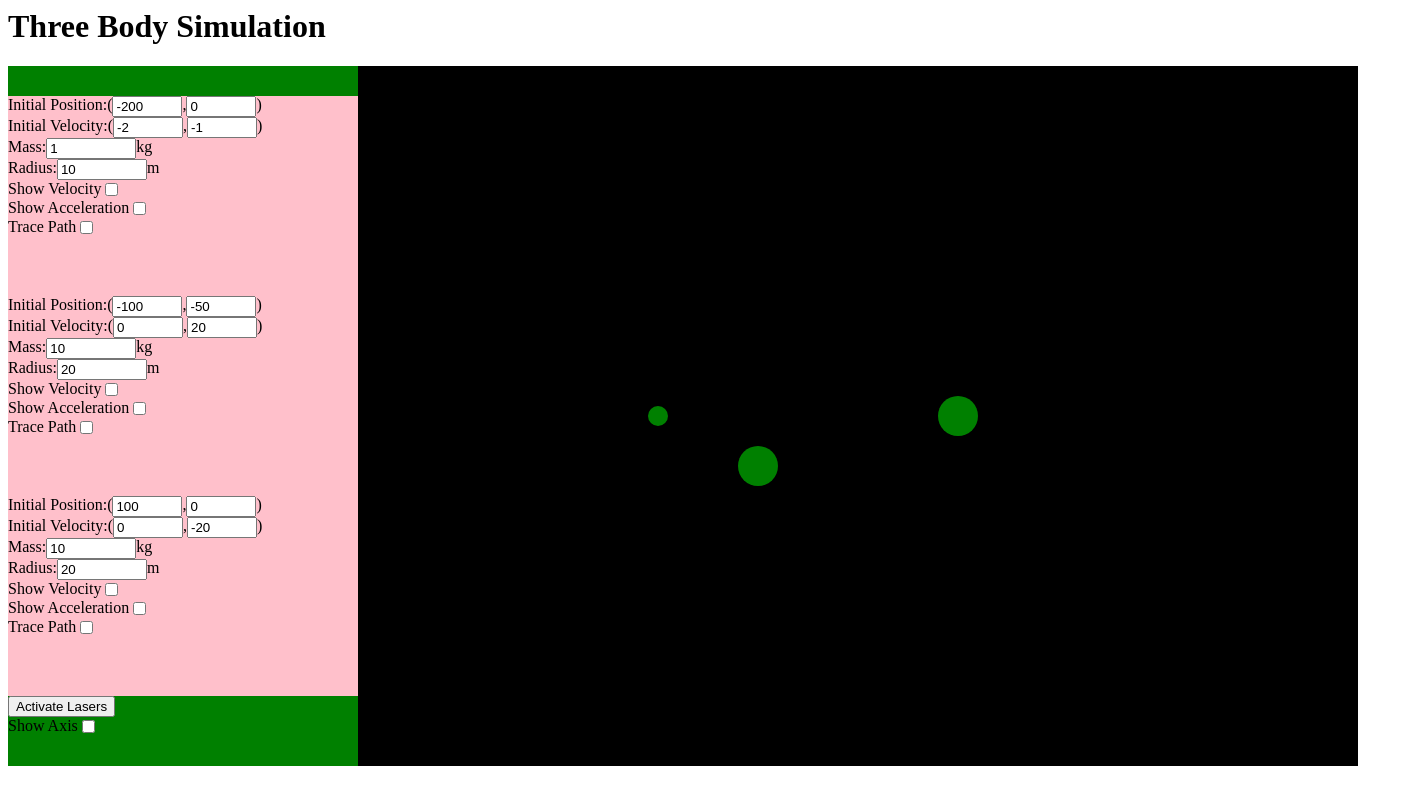
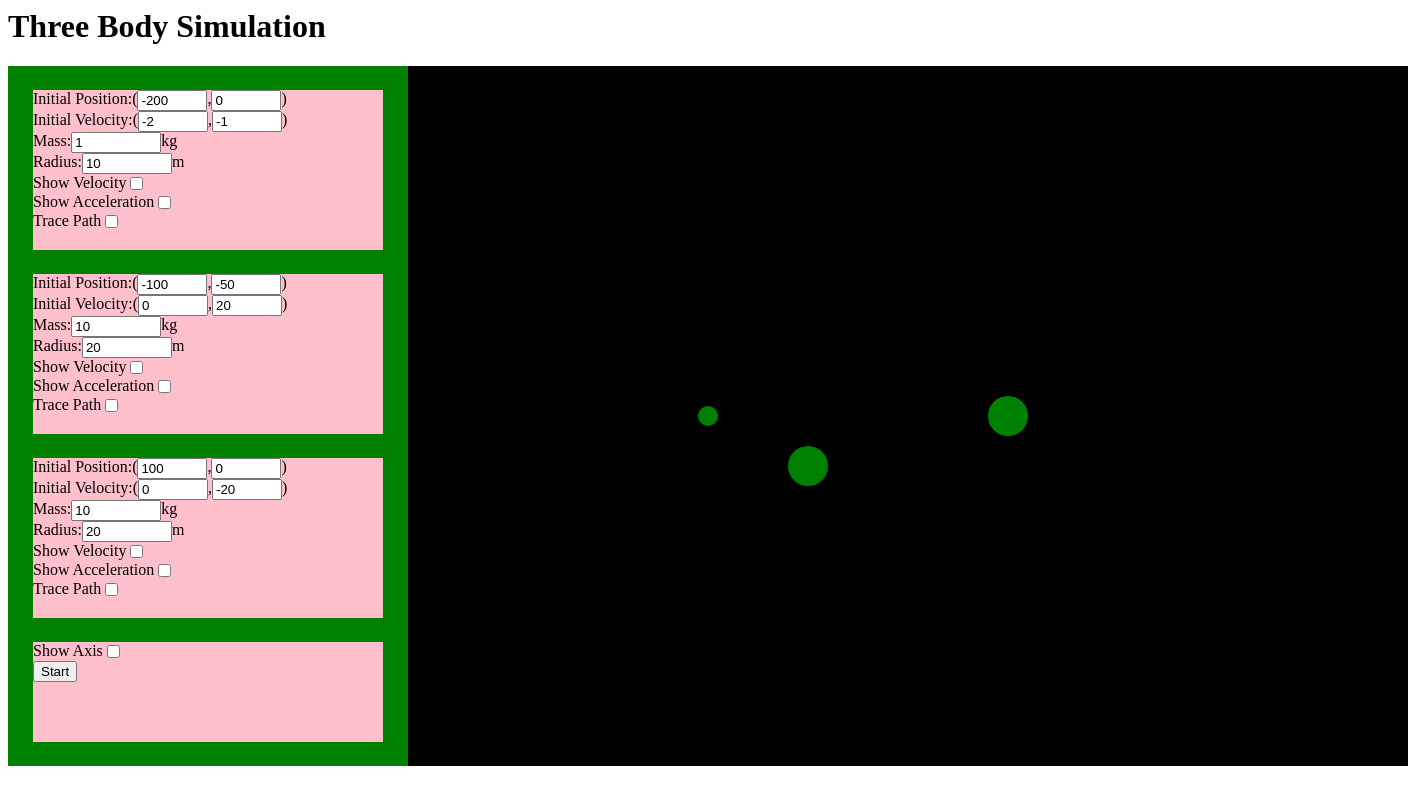
Before and after one commit to echentw/three-body, a React app: page / in a window 1280 px wide. Shown: the whole page, 1408 px wide, since content can reach past the window. Built offline with nearby package versions, Linux system fonts and the light colour scheme.

Commit message:
can play and pause

```diff
--- /dev/null
+++ b/src/components/GlobalConfigComponent.tsx
@@ -0,0 +1,27 @@
+import * as React from 'react';
+
+import { CheckBox } from './CheckBox';
+
+interface ComponentProps {
+  togglePlayPause: (play: boolean) => void;
+  toggleAxis: (on: boolean) => void;
+
+  showAxis: boolean;
+  playing: boolean;
+}
+
+export class GlobalConfigComponent extends React.Component<ComponentProps> {
+  render() {
+    return (
+      <div className="global-config-container">
+        <div className="flag-toggle">
+          <div className="text">Show Axis</div>
+          <CheckBox onToggle={this.props.toggleAxis}/>
+        </div>
+        <button onClick={() => this.props.togglePlayPause(!this.props.playing)}>
+          { this.props.playing ? 'Pause' : 'Start' }
+        </button>
+      </div>
+    );
+  }
+}
--- a/src/components/SideBar.tsx
+++ b/src/components/SideBar.tsx
@@ -1,16 +1,19 @@
 import * as React from 'react';
 
 import { VisualizationFlags } from '../main';
-import { CheckBox } from './CheckBox';
 import { PlanetConfig } from '../Planet';
 import { planetConfigs } from '../initialConfig';
 import { PlanetConfigComponent } from './PlanetConfigComponent';
+import { GlobalConfigComponent } from './GlobalConfigComponent';
 
 interface SideBarComponentProps {
   updateFlags: (planetId: number, flags: VisualizationFlags) => void;
   updatePlanetConfigs: (configs: PlanetConfig[]) => void;
-  toggleAxis: (on: boolean) => void;
-  start: () => void;
+  toggleAxis: (showAxis: boolean) => void;
+  togglePlayPause: (playing: boolean) => void;
+
+  playing: boolean;
+  showAxis: boolean;
 }
 
 interface SideBarComponentState {
@@ -138,13 +141,12 @@ export class SideBarComponent extends React.Component<SideBarComponentProps, Sid
           onChangeShowAcceleration={(on: boolean) => this.onChangeShowAcceleration(2, on)}
           onChangeShowPath={(on: boolean) => this.onChangeShowPath(2, on)}
         />
-        <button onClick={this.props.start}>
-          Activate Lasers
-        </button>
-        <div className="flag-toggle">
-          <div className="text">Show Axis</div>
-          <CheckBox onToggle={this.props.toggleAxis}/>
-        </div>
+        <GlobalConfigComponent
+          togglePlayPause={this.props.togglePlayPause}
+          toggleAxis={this.props.toggleAxis}
+          showAxis={this.props.showAxis}
+          playing={this.props.playing}
+        />
       </div>
     );
   }
--- a/src/main.tsx
+++ b/src/main.tsx
@@ -19,52 +19,66 @@ const planets = planetConfigs.map(config => new Planet(config));
 const simulator = new Simulator(planets);
 simulator.draw();
 
-function update() {
-  // Update the representation of the planet objects.
-  planets.forEach(planet => {
-    const otherPlanets = planets.filter(otherPlanet => otherPlanet !== planet);
-    planet.update(otherPlanets);
-  });
-}
-
-let STOPPED = false;
-function main() {
-  if (!STOPPED) {
-    update();
-    simulator.draw();
-    requestAnimationFrame(main);
-  }
-}
 
 import * as React from 'react';
 import * as ReactDOM from 'react-dom';
 import { SideBarComponent } from './components/SideBar';
 import './styles.scss';
 
-class Controller extends React.Component {
+interface ComponentState {
+  playing: boolean;
+  showAxis: boolean;
+}
+
+class Controller extends React.Component<{}, ComponentState> {
+  state = {
+    playing: false,
+    showAxis: true,
+  }
+
+  mainLoop = () => {
+    this.updatePlanetStates();
+    simulator.draw();
+    if (this.state.playing) {
+      requestAnimationFrame(this.mainLoop);
+    }
+  }
+
   updateFlags = (planetId: number, flags: VisualizationFlags) => {
     planets[planetId].setFlags(flags);
     simulator.draw();
   }
 
+  updatePlanetStates = () => {
+    planets.forEach(planet => {
+      const otherPlanets = planets.filter(otherPlanet => otherPlanet !== planet);
+      planet.update(otherPlanets);
+    });
+  }
+
   updatePlanetConfigs = (viewConfigs: PlanetConfig[]) => {
     const configs = JSON.parse(JSON.stringify(viewConfigs)) as PlanetConfig[];
-    STOPPED = true;
-    for (let i = 0; i < planets.length; ++i) {
-      planets[i].setInitialConditions(configs[i].initialConditions);
-      planets[i].setProperties(configs[i].properties);
-      planets[i].setFlags(configs[i].flags);
-    }
-    simulator.draw();
+    this.setState({ playing: false }, () => {
+      for (let i = 0; i < planets.length; ++i) {
+        planets[i].setInitialConditions(configs[i].initialConditions);
+        planets[i].setProperties(configs[i].properties);
+        planets[i].setFlags(configs[i].flags);
+      }
+      simulator.draw();
+    });
   }
 
-  toggleAxis = (on: boolean) => {
-    simulator.toggleAxis(on);
+  toggleAxis = (showAxis: boolean) => {
+    simulator.toggleAxis(showAxis);
+    this.setState({ showAxis });
   }
 
-  start = () => {
-    STOPPED = false;
-    main();
+  togglePlayPause = (playing: boolean) => {
+    this.setState({ playing }, () => {
+      if (this.state.playing) {
+        this.mainLoop();
+      }
+    });
   }
 
   render() {
@@ -74,7 +88,9 @@ class Controller extends React.Component {
           updateFlags={this.updateFlags}
           updatePlanetConfigs={this.updatePlanetConfigs}
           toggleAxis={this.toggleAxis}
-          start={this.start}
+          togglePlayPause={this.togglePlayPause}
+          playing={this.state.playing}
+          showAxis={this.state.showAxis}
         />
       </div>
     );
--- a/src/styles.scss
+++ b/src/styles.scss
@@ -3,7 +3,7 @@
   flex-direction: row;
 }
 
-#sidebar-container {
+.sidebar {
   display: flex;
   flex-direction: column;
   justify-content: space-evenly;
@@ -14,7 +14,7 @@
   background-color: green;
 
   .planet-config-component {
-    height: 200px;
+    height: 160px;
     width: 350px;
     background-color: pink;
 
@@ -42,8 +42,14 @@
     }
   }
 
-  .flag-toggle {
-    display: flex;
-    flex-direction: row;
+  .global-config-container {
+    height: 100px;
+    width: 350px;
+    background-color: pink;
+
+    .flag-toggle {
+      display: flex;
+      flex-direction: row;
+    }
   }
 }
```
